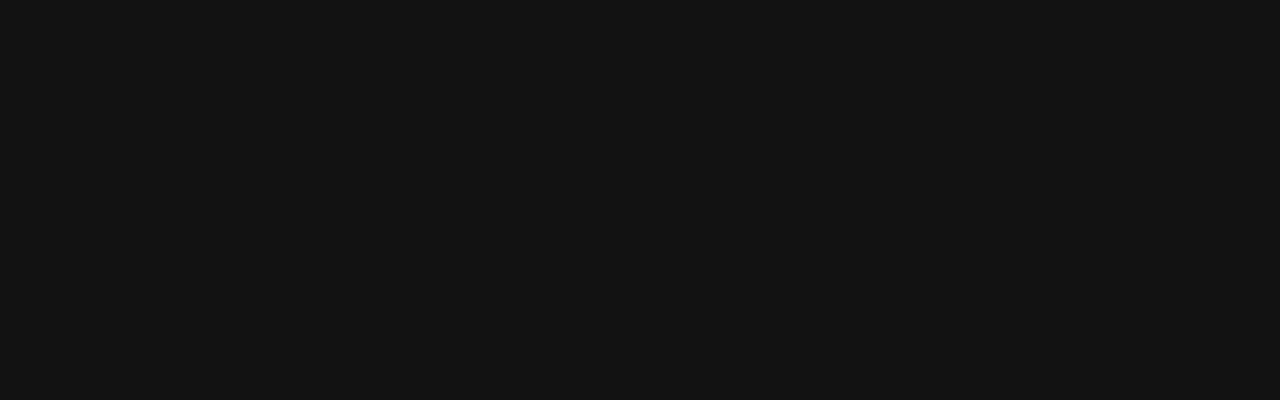
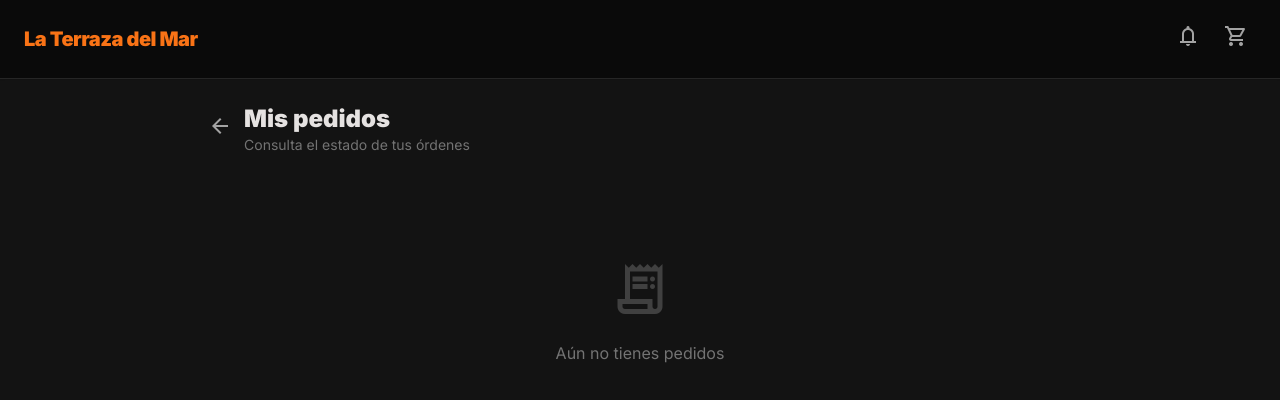
Before and after one commit to CussanJ/proyecto-restaurante, a React (Vite) app in the folder frontend/: page /pedidos in a window 1280 px wide. Before the commit this address had no page. Shown: the top 400 px of the page. Built offline with nearby package versions, Linux system fonts and the light colour scheme.

Commit message:
feat: agregar vista de mis pedidos persistente

```diff
--- a/frontend/src/App.jsx
+++ b/frontend/src/App.jsx
@@ -12,6 +12,7 @@
 import AdminRegistro from './pages/AdminRegistro';
 import AdminResetPassword from './pages/AdminResetPassword';
 import './App.css';
+import Pedidos from './pages/Pedidos';
 
 function App() {
   return (
@@ -24,6 +25,7 @@
             <Route path="/menu"  element={<Menu />} />
             <Route path="/carrito"     element={<Carrito />} />
             <Route path="/pedido/:id"  element={<EstadoPedido />} />
+            <Route path="/pedidos" element={<Pedidos />} />
 
             {/* Autenticación admin */}
             <Route path="/admin/login"                   element={<AdminLogin />} />
--- a/frontend/src/components/BottomNav.jsx
+++ b/frontend/src/components/BottomNav.jsx
@@ -3,7 +3,7 @@
 const clienteLinks = [
   { icon: 'home', label: 'Home', to: '/' },
   { icon: 'restaurant_menu', label: 'Menu', to: '/' },
-  { icon: 'receipt_long', label: 'Orders', to: '/carrito' },
+  { icon: 'receipt_long', label: 'Pedidos', to: '/pedidos' },
   { icon: 'person', label: 'Profile', to: '/' },
 ];
 
--- a/frontend/src/pages/Carrito.jsx
+++ b/frontend/src/pages/Carrito.jsx
@@ -70,7 +70,6 @@
   const [direccion, setDireccion] = useState('');
   const [referencia, setReferencia] = useState('');
   const [mostrarConfirm, setMostrarConfirm] = useState(false);
-  const [countdown, setCountdown] = useState(3);
   const [imgError, setImgError] = useState({});
 
   // Geolocalización
@@ -98,32 +97,6 @@
     : (propinaPct / 100) * total;
   const totalFinal = total + propinaAmount;
   const rangoEntrega = tiempoEstimado ? calcularRangoEntrega(tiempoEstimado) : null;
-
-  // Refs para el countdown — confirmarRef siempre apunta a la versión más reciente,
-  // intervalRef permite cancelarlo si el usuario hace clic antes de que expire.
-  const confirmarRef = useRef();
-  const intervalRef  = useRef(null);
-
-  // Countdown automático del modal
-  useEffect(() => {
-    if (!mostrarConfirm) {
-      setCountdown(3);
-      return;
-    }
-    const id = setInterval(() => {
-      setCountdown(n => {
-        if (n <= 1) {
-          clearInterval(id);
-          intervalRef.current = null;
-          confirmarRef.current();
-          return 0;
-        }
-        return n - 1;
-      });
-    }, 1000);
-    intervalRef.current = id;
-    return () => { clearInterval(id); intervalRef.current = null; };
-  }, [mostrarConfirm]);
 
   const obtenerUbicacion = () => {
     if (!navigator.geolocation) { setGeoError('Tu navegador no soporta geolocalización.'); return; }
@@ -173,11 +146,6 @@
   };
 
   const confirmarPedido = async () => {
-    // Cancelar el countdown si el usuario hizo clic antes de que expirara
-    if (intervalRef.current) {
-      clearInterval(intervalRef.current);
-      intervalRef.current = null;
-    }
     setMostrarConfirm(false);
     setEnviando(true);
     setError(null);
@@ -203,9 +171,6 @@
       setEnviando(false);
     }
   };
-
-  // Actualizar ref con la función más reciente
-  confirmarRef.current = confirmarPedido;
 
   const tipoTarjeta = () => {
     const n = numTarjeta.replace(/\s/g, '');
@@ -745,7 +710,7 @@
                 onClick={confirmarPedido}
                 className="w-full bg-orange-500 hover:bg-orange-600 text-white font-bold py-4 rounded-xl text-base transition-all active:scale-95 mt-5"
               >
-                OK ({countdown}s)
+                {enviando ? 'Procesando...' : 'Confirmar pedido'}
               </button>
               <button
                 onClick={() => setMostrarConfirm(false)}
--- a/frontend/src/pages/Menu.jsx
+++ b/frontend/src/pages/Menu.jsx
@@ -382,6 +382,18 @@
         )}
       </main>
 
+      {/* Botón pedidos */}
+      <button
+        onClick={() => navigate('/pedidos')}
+        className={`fixed right-6 md:right-10 z-40 bg-neutral-900 border border-neutral-700 text-white rounded-full p-4 shadow-xl hover:scale-105 transition-all ${
+          totalItems > 0 ? 'bottom-44' : 'bottom-24'
+        }`}
+      >
+        <span className="material-symbols-outlined">
+          receipt_long
+        </span>
+      </button>
+
       {/* FAB carrito */}
       {totalItems > 0 && (
         <div className="fixed bottom-24 right-6 md:right-10 z-50">
@@ -390,7 +402,10 @@
             className="bg-primary-container text-white w-16 h-16 rounded-full flex items-center justify-center shadow-xl hover:scale-105 active:scale-95 transition-transform"
           >
             <div className="relative">
-              <span className="material-symbols-outlined text-3xl">shopping_cart</span>
+              <span className="material-symbols-outlined text-3xl">
+                shopping_cart
+              </span>
+
               <span className="absolute -top-2 -right-2 bg-white text-orange-500 text-[10px] font-bold w-5 h-5 rounded-full flex items-center justify-center">
                 {totalItems}
               </span>
--- /dev/null
+++ b/frontend/src/pages/Pedidos.jsx
@@ -0,0 +1,147 @@
+import { useEffect, useState } from 'react';
+import { useNavigate } from 'react-router-dom';
+import Header from '../components/Header';
+import BottomNav from '../components/BottomNav';
+
+export default function Pedidos() {
+  const [pedidos, setPedidos] = useState([]);
+  const navigate = useNavigate();
+
+  useEffect(() => {
+    const guardados = JSON.parse(localStorage.getItem('pedidos') || '[]');
+    setPedidos(guardados);
+  }, []);
+
+  const colorEstado = (estado) => {
+    switch (estado) {
+      case 'pendiente':
+        return 'text-yellow-400 bg-yellow-500/10';
+      case 'en_camino':
+        return 'text-blue-400 bg-blue-500/10';
+      case 'entregado':
+        return 'text-green-400 bg-green-500/10';
+      default:
+        return 'text-neutral-400 bg-neutral-800';
+    }
+  };
+
+  return (
+    <div className="min-h-screen bg-background text-on-surface">
+      <Header />
+
+      <main
+        className="max-w-4xl mx-auto px-4 pt-6"
+        style={{ paddingBottom: '120px' }}
+      >
+        <div className="flex items-center gap-3 mb-6">
+          <button
+            onClick={() => navigate('/')}
+            className="text-neutral-400 hover:text-white"
+          >
+            <span className="material-symbols-outlined">
+              arrow_back
+            </span>
+          </button>
+
+          <div>
+            <h1 className="text-2xl font-black">
+              Mis pedidos
+            </h1>
+
+            <p className="text-sm text-neutral-500">
+              Consulta el estado de tus órdenes
+            </p>
+          </div>
+        </div>
+
+        {pedidos.length === 0 ? (
+          <div className="text-center py-20">
+            <span className="material-symbols-outlined text-6xl text-neutral-700">
+              receipt_long
+            </span>
+
+            <p className="mt-4 text-neutral-500">
+              Aún no tienes pedidos
+            </p>
+          </div>
+        ) : (
+          <div className="space-y-4">
+            {pedidos.map((pedido) => (
+              <div
+                key={pedido.id}
+                className="bg-surface-container border border-neutral-800 rounded-2xl p-5"
+              >
+                <div className="flex items-start justify-between gap-3">
+                  <div>
+                    <p className="font-bold text-lg">
+                      Pedido #{pedido.id.slice(-6)}
+                    </p>
+
+                    <p className="text-xs text-neutral-500">
+                      {new Date(pedido.fecha).toLocaleString('es-MX')}
+                    </p>
+                  </div>
+
+                  <span
+                    className="px-3 py-1 rounded-full text-xs font-bold text-green-400 bg-green-500/10"
+                    >
+                    Pagado
+                  </span>
+                </div>
+
+                <div className="mt-4 space-y-1">
+                  {pedido.items.map((item) => (
+                    <div
+                      key={item._id}
+                      className="flex justify-between text-sm text-neutral-300"
+                    >
+                      <span>
+                        {item.nombre} ×{item.cantidad}
+                      </span>
+
+                      <span>
+                        $
+                        {(item.precio * item.cantidad).toFixed(2)}
+                      </span>
+                    </div>
+                  ))}
+                </div>
+
+                <div className="mt-4 pt-4 border-t border-neutral-800 flex justify-between items-center">
+                  <div>
+                    <p className="text-xs text-neutral-500">
+                      Dirección
+                    </p>
+
+                    <p className="text-sm">
+                      {pedido.direccion}
+                    </p>
+                  </div>
+
+                  <div className="text-right">
+                    <p className="text-xs text-neutral-500">
+                      Total
+                    </p>
+
+                    <p className="text-orange-500 font-black text-lg">
+                      ${pedido.total.toFixed(2)}
+                    </p>
+                  </div>
+                </div>
+
+                <button
+                  onClick={() => navigate(`/pedido/${pedido.id}`)}
+                  className="w-full mt-4 bg-orange-500 hover:bg-orange-600 text-white py-3 rounded-xl font-bold transition-colors"
+                >
+                  Ver seguimiento
+                </button>
+              </div>
+            ))}
+          </div>
+        )}
+      </main>
+
+      <BottomNav />
+    </div>
+  );
+}
```
Also changed, not shown: 1 other file (tests, documents, lock files or other folders).
